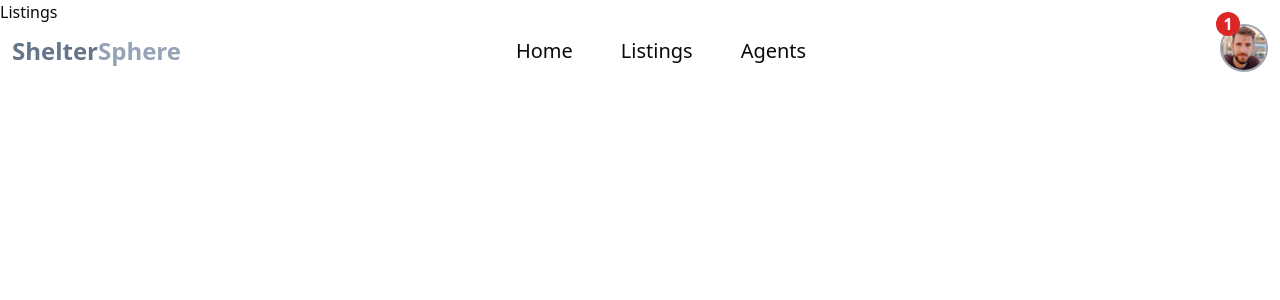
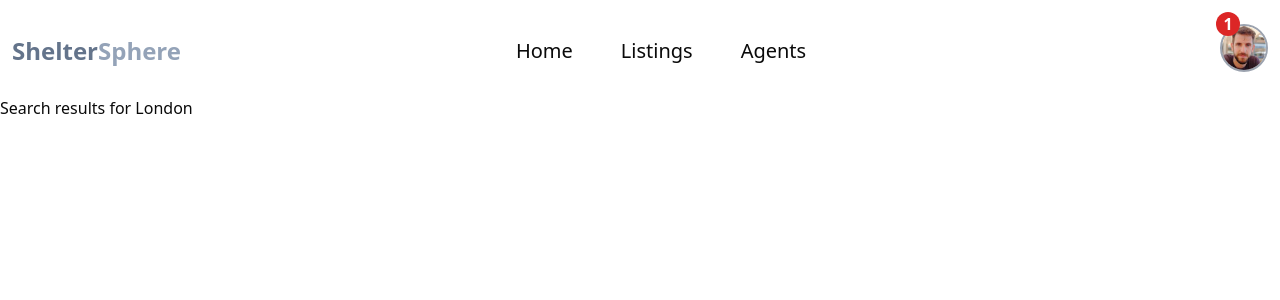
Before and after one commit to mishra-gaurav-04/ShelterSphere, a React (Vite) app in the folder client/: page /listings in a window 1280 px wide. Shown: the top 300 px of the page. Built offline with nearby package versions, Linux system fonts and the light colour scheme.

Commit message:
updated search components

```diff
--- a/client/src/components/shared/ListingsCards.tsx
+++ b/client/src/components/shared/ListingsCards.tsx
@@ -18,7 +18,7 @@ export const ListingsCards = () => {
                     <div className='flex justify-between'>
                         <div className='flex items-center gap-2'>
                             <p className='flex items-center gap-2 text-gray-600 px-2 py-1 bg-gray-300 font-bold rounded-md'><LuBedSingle /> 2 bedroom</p>
-                            <p className='flex items-center gap-2 text-gray-600 bg-gray-300 font-bold rounded-md px-2 py-1'><LuBedSingle /> 2 bedroom</p>
+                            <p className='flex items-center gap-2 text-gray-600 bg-gray-300 font-bold rounded-md px-2 py-1'><LiaBathSolid /> 2 bedroom</p>
                         </div>
                         <div className='flex items-center gap-4'>
                             <div className='border rounded-xl w-10 h-10 flex items-center justify-center bg-white shadow-xl cursor-pointer'><BiMessageSquareDots /></div>
--- a/client/src/components/shared/Search.tsx
+++ b/client/src/components/shared/Search.tsx
@@ -26,6 +26,7 @@ const Search = () => {
             </div>
             <div className='flex gap-2 xl:gap-0 xl:items-center flex-col xl:flex-row '>
                 <input type="text" placeholder='Enter City Name' className='py-5 border-2 rounded-sm px-2' name='city' onChange={handleInputChange}/>
+                <input type="number" placeholder='Bedrooms needed' className='py-5 border-2 rounded-sm px-2 w-48' name='numberBedrooms' onChange={handleInputChange}/>
                 <input type="number" placeholder='Enter Min Price' className='py-5 px-2 border-2 rounded-sm' min={0} max={100000000000} name='minPrice' onChange={handleInputChange}/>
                 <input type="number" placeholder='Enter Max Price' className='py-5 px-2 border-2 rounded-sm' min={0} max={100000000000} name='maxPrice' onChange={handleInputChange}/>
                 <button className='border-2  flex items-center justify-center border-gray-100 hover:bg-yellow-300 rounded-sm py-4 font-semibold text-white bg-yellow-400 text-3xl  px-5'><CiSearch /></button>
--- a/client/src/pages/Listing.tsx
+++ b/client/src/pages/Listing.tsx
@@ -21,7 +21,7 @@ import { BiMessageSquareDots } from "react-icons/bi";
 export const Listing = () => {
     return (
         <div className='container mx-auto grid grid-cols-1 md:grid-cols-12 min-h-screen gap-4 pb-10'>
-            <div className='col-span-1 md:col-span-7 mt-32 md:mt-50 flex flex-col gap-6'>
+            <div className='col-span-1 md:col-span-7 mt-32 md:mt-48 flex flex-col gap-6'>
                 <div className='grid grid-cols-1 md:grid-cols-3 md:grid-rows-3 gap-2'>
                     <div className='col-span-2 row-span-3 '>
                         <img src={house1} alt="house-image" className='w-full rounded-md h-full object-center' />
--- a/client/src/pages/Listings.tsx
+++ b/client/src/pages/Listings.tsx
@@ -2,6 +2,17 @@ import React from 'react'
 
 export const Listings = () => {
   return (
-    <div>Listings</div>
+    <div className='container mx-auto grid grid-cols-1 md:grid-cols-12 min-h-screen gap-4 pb-10'>
+      <div className='col-span-1 md:col-span-7 mt-24 flex flex-col gap-5'>
+        <div>
+          <h1>Search results for <span>London</span> </h1>
+          <div>
+
+          </div>
+        </div>
+        <div></div>
+      </div>
+      <div className='col-span-1 md:col-span-5'></div>
+    </div>
   )
 }
```
